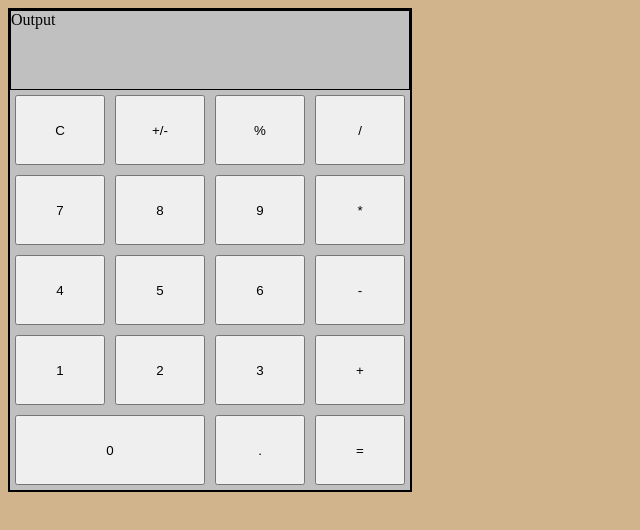
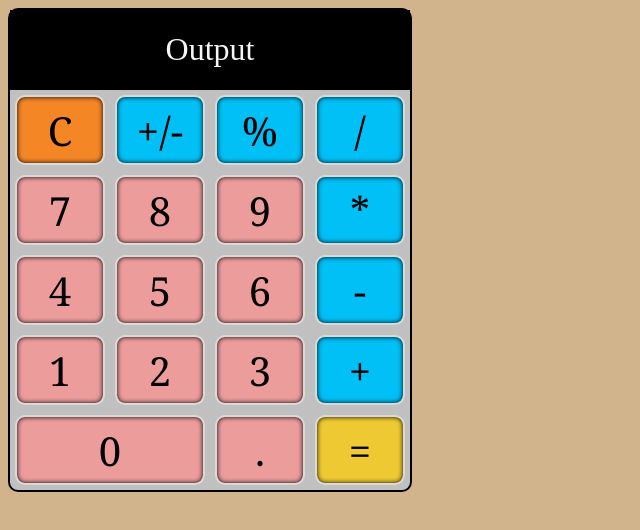
Before and after one commit to yourmanvonte/CalculatorProj, a plain HTML site: page index.html in a window 1280 px wide. Shown: the whole page, without its empty margins (0-640 px from the left). Drawn offline with Linux system fonts and the light colour scheme.

Commit message:
updated commit css

```diff
--- a/index.css
+++ b/index.css
@@ -9,10 +9,11 @@ body {
   width: 400px;
   border: 2px solid black;
   background-color: silver;
+  border-radius: 10px;
 }
 
 .calc-button {
-  border: 2px solid D9D9D9;
+  border: 2px solid #D9D9D9;
   margin: 5px;
 }
 
@@ -20,9 +21,38 @@ body {
   grid-column-start: 1;
   grid-column-end: 5;
   border: 1px solid black;
+  display: flex;
+  justify-content: center;
+  color: whitesmoke;
+  font-size: 2rem;
+  margin: none;
+  padding: 20px;
+  background-color: black;
 }
 
 .zero {
   grid-column-start: 1;
   grid-column-end: 3;
 }
+
+button {
+  font-size: 2.5rem;
+  font-family: Georgia, Times, 'Times New Roman', serif;
+  background-color: #ED9C9C;
+  border-radius: 10px;
+  box-shadow: inset 0px 0px 5px #000000;
+  transition: all 0.3s ease-in-out;
+}
+
+.operators {
+ /* background-color: #817c7c; */
+  background-color: #00c0f5;
+}
+
+#clear {
+  background-color: #f48626;
+}
+
+#equals {
+  background-color: #efc931;
+}
--- a/index.html
+++ b/index.html
@@ -9,25 +9,25 @@
 <body>
   <div class="container">
     <div class="output">Output</div>
-    <button class="calc-button">C</button>
-    <button class="calc-button">+/-</button>
-    <button class="calc-button">%</button>
-    <button class="calc-button">/</button>
+    <button class="calc-button" id="clear">C</button>
+    <button class="calc-button operators">+/-</button>
+    <button class="calc-button operators">%</button>
+    <button class="calc-button operators">/</button>
     <button class="calc-button">7</button>
     <button class="calc-button">8</button>
     <button class="calc-button">9</button>
-    <button class="calc-button">*</button>
+    <button class="calc-button operators">*</button>
     <button class="calc-button">4</button>
     <button class="calc-button">5</button>
     <button class="calc-button">6</button>
-    <button class="calc-button">-</button>
+    <button class="calc-button operators">-</button>
     <button class="calc-button">1</button>
     <button class="calc-button">2</button>
     <button class="calc-button">3</button>
-    <button class="calc-button">+</button>
+    <button class="calc-button operators">+</button>
     <button class="calc-button zero">0</button>
     <button class="calc-button">.</button>
-    <button class="calc-button">=</button>
+    <button class="calc-button" id="equals">=</button>
   </div>
 
   <script src="index.js"></script>
```
